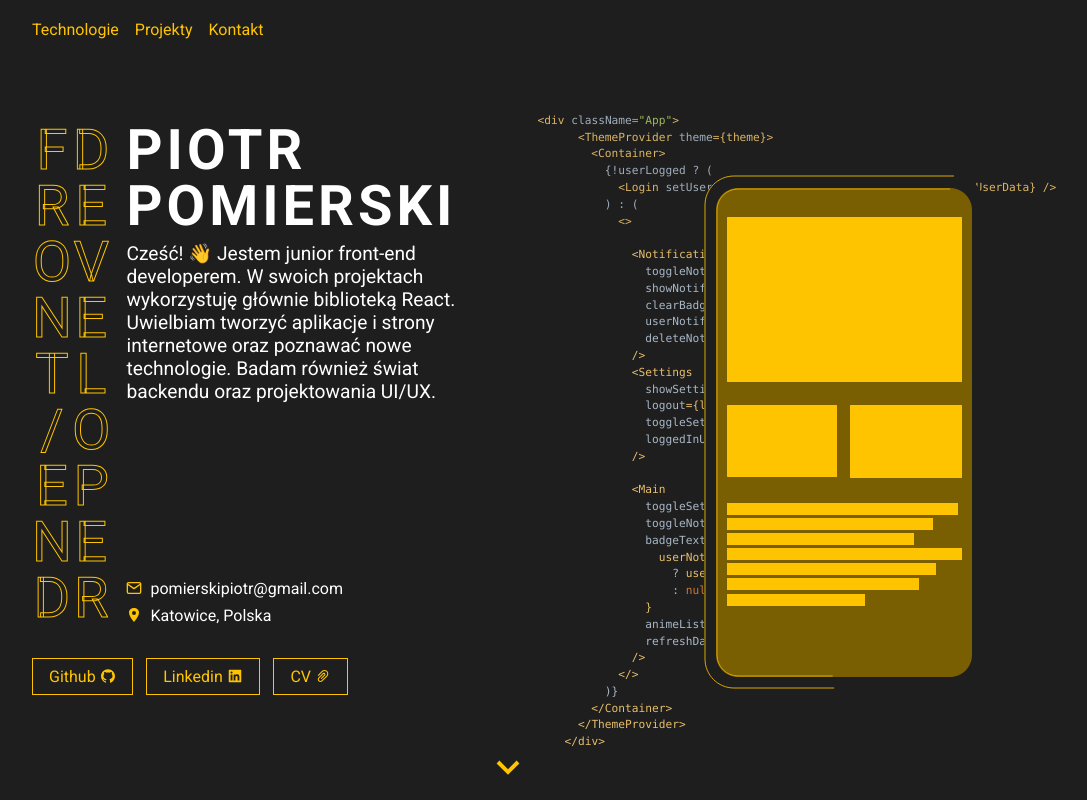
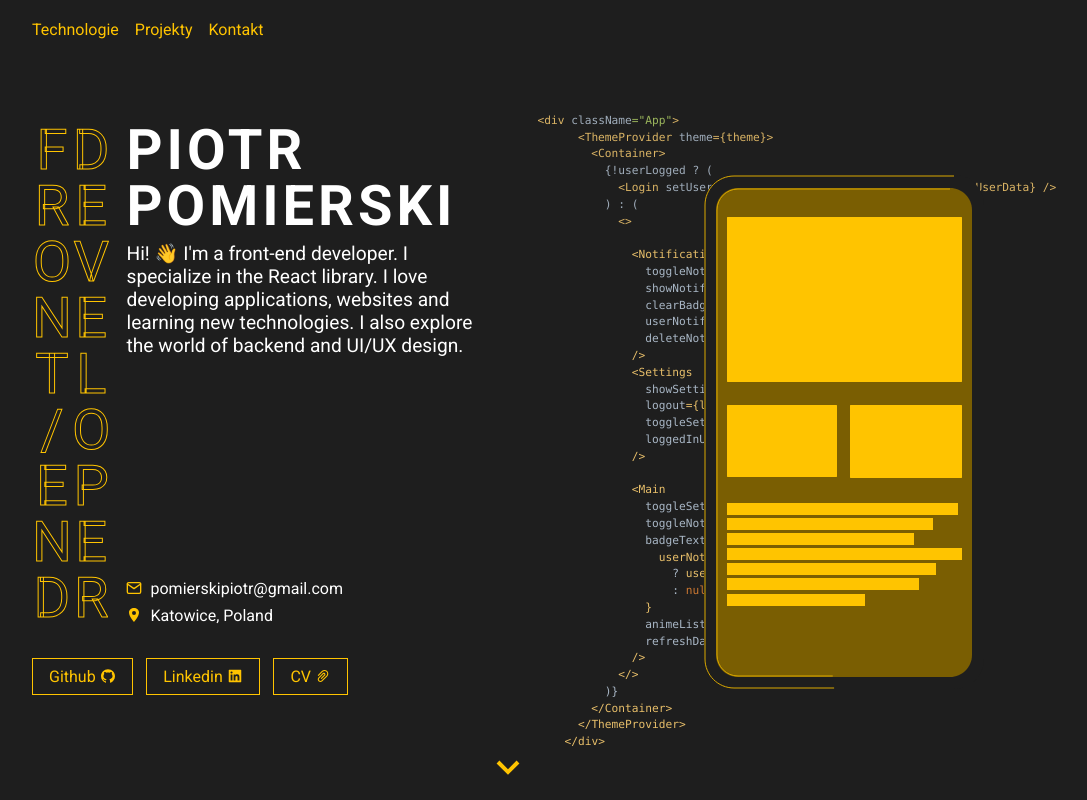
Before and after one commit to Pomierski/portfolio, a React (Create React App) app: page / in a window 1280 px wide. Shown: the top 800 px of the page, without its empty margins (132-1219 px from the left). Built offline with nearby package versions, Linux system fonts and the light colour scheme.

Commit message:
feat: add hero translations

```diff
--- a/src/App.tsx
+++ b/src/App.tsx
@@ -4,7 +4,7 @@ import Container from "./components/Container";
 import About from "./sections/About/About";
 import ContactCard from "./sections/ContactCard/ContactCard";
 import Footer from "./sections/Footer";
-import Hero from "./sections/Hero";
+import Hero from "./sections/Hero/Hero";
 import MobileNav from "./sections/MobileNav";
 import Navbar from "./sections/Navbar";
 import Projects from "./sections/Projects/Projects";
--- a/src/i18n.ts
+++ b/src/i18n.ts
@@ -2,6 +2,7 @@ import i18n from "i18next";
 import { initReactI18next } from "react-i18next";
 import * as aboutTranslations from "./sections/About/translations/index.json";
 import * as contactTranslations from "./sections/ContactCard/translations/index.json";
+import * as heroTranslations from "./sections/Hero/translations/index.json";
 
 i18n
   .use(initReactI18next) // passes i18n down to react-i18next
@@ -15,12 +16,14 @@ i18n
         translation: {
           contact: contactTranslations.pl,
           about: aboutTranslations.pl,
+          hero: heroTranslations.pl,
         },
       },
       en: {
         translation: {
           contact: contactTranslations.en,
           about: aboutTranslations.en,
+          hero: heroTranslations.en,
         },
       },
     },
--- a/src/sections/Hero.tsx
+++ b/src/sections/Hero/Hero.tsx
@@ -1,3 +1,4 @@
+import { useTranslation } from "react-i18next";
 import {
   AiFillGithub,
   AiFillLinkedin,
@@ -6,14 +7,14 @@ import {
 import { FiMail } from "react-icons/fi";
 import { IoLocationSharp } from "react-icons/io5";
 import styled from "styled-components";
-import Button from "../components/Button/Button";
-import FlexCenter from "../components/FlexCenter";
-import AnimatedHeroImg from "../components/HeroAnimation/HeroAnimation";
-import MainHeading from "../components/MainHeading";
-import ScrollDownArrow from "../components/ScrollDownArrow";
-import StyledIcon from "../components/StyledIcon";
-import Text from "../components/Text/Text";
-import VertialTextBanner from "../components/VerticalTextBanner";
+import Button from "../../components/Button/Button";
+import FlexCenter from "../../components/FlexCenter";
+import AnimatedHeroImg from "../../components/HeroAnimation/HeroAnimation";
+import MainHeading from "../../components/MainHeading";
+import ScrollDownArrow from "../../components/ScrollDownArrow";
+import StyledIcon from "../../components/StyledIcon";
+import Text from "../../components/Text/Text";
+import VertialTextBanner from "../../components/VerticalTextBanner";
 
 const ContentWrapper = styled.div`
   display: flex;
@@ -121,7 +122,9 @@ const Content = styled.div`
   grid-column: 1;
 `;
 
-const Hero = () => (
+const Hero = () => {
+  const { t } = useTranslation();
+  return (
     <Wrapper>
       <Content>
         <ContentWrapper id="home">
@@ -131,12 +134,7 @@ const Hero = () => (
             <MainHeading>
               Piotr <br /> Pomierski
             </MainHeading>
-          <StyledP>
-            Cześć! 👋 Jestem junior front-end developerem. W swoich projektach
-            wykorzystuję głównie biblioteką React. Uwielbiam tworzyć aplikacje i
-            strony internetowe oraz poznawać nowe technologie. Badam również
-            świat backendu oraz projektowania UI/UX.
-          </StyledP>
+            <StyledP>{t("hero.bio")}</StyledP>
             <Info>
               <FlexCenter margin=".5rem 0">
                 <StyledIcon margin="0 .5rem 0 0">
@@ -148,7 +146,7 @@ const Hero = () => (
                 <StyledIcon margin="0 .5rem 0 0">
                   <IoLocationSharp />
                 </StyledIcon>
-              Katowice, Polska
+                Katowice, {t("hero.poland")}
               </FlexCenter>
             </Info>
           </TextWrapper>
@@ -177,5 +175,6 @@ const Hero = () => (
       <ScrollDownArrow />
     </Wrapper>
   );
+};
 
 export default Hero;
--- /dev/null
+++ b/src/sections/Hero/translations/index.json
@@ -0,0 +1,10 @@
+{
+  "pl": {
+    "bio": "Cześć! 👋 Jestem front-end developerem. Specjalizuje się w bibliotece React. Uwielbiam tworzyć aplikacje i strony internetowe oraz poznawać nowe technologie. Badam również świat backendu oraz projektowania UI/UX.",
+    "poland": "Polska"
+  },
+  "en": {
+    "bio": "Hi! 👋 I'm a front-end developer. I specialize in the React library. I love developing applications, websites and learning new technologies. I also explore the world of backend and UI/UX design.",
+    "poland": "Poland"
+  }
+}
```
Lines whose indentation alone changed are shown as unchanged.
